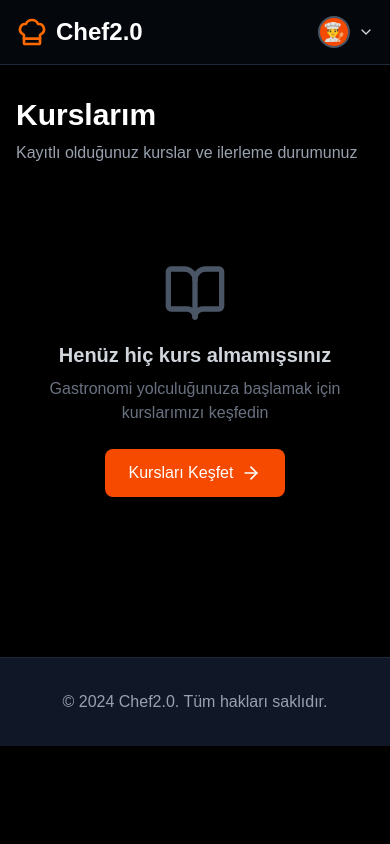
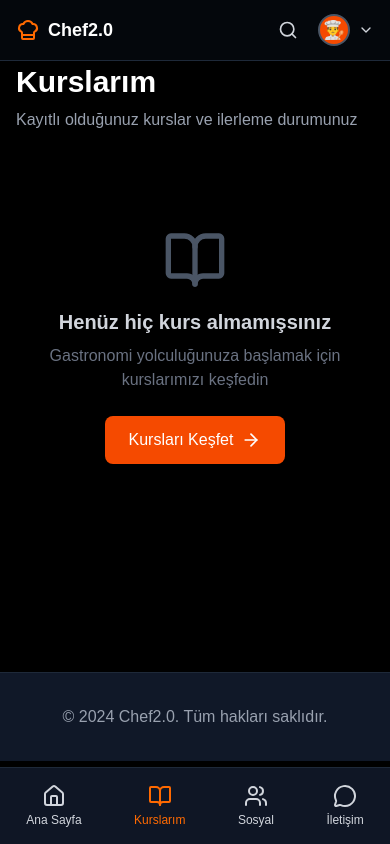
Before and after one commit to ikayaalp/gastrofolly, a Next.js app: page /my-courses in a window 390 px wide. Built offline with nearby package versions, Linux system fonts and the light colour scheme; no server answers; the database is empty; sample sign-in values are in the browser's storage.

Commit message:
Add mobile navigation to My Courses page
- Added responsive header (desktop: full header, mobile: compact top bar)
- Added mobile bottom navigation with proper transparency
- Fixed padding for mobile bottom navigation
- My Courses page now has consistent mobile UX

```diff
--- a/src/app/my-courses/page.tsx
+++ b/src/app/my-courses/page.tsx
@@ -4,7 +4,7 @@ import { prisma } from "@/lib/prisma"
 import { redirect } from "next/navigation"
 import Link from "next/link"
 import Image from "next/image"
-import { ChefHat, Play, Clock, BookOpen, Star, ArrowRight } from "lucide-react"
+import { ChefHat, Play, Clock, BookOpen, Star, ArrowRight, Home, Users, MessageCircle, Search } from "lucide-react"
 import UserDropdown from "@/components/ui/UserDropdown"
 
 async function getUserCourses(userId: string) {
@@ -58,8 +58,8 @@ export default async function MyCoursesPage() {
 
   return (
     <div className="min-h-screen bg-black text-white">
-      {/* Header */}
-      <header className="bg-gray-900/30 border-b border-gray-800 sticky top-0 z-50">
+      {/* Desktop Header */}
+      <header className="hidden md:block bg-gray-900/30 backdrop-blur-sm border-b border-gray-800 sticky top-0 z-50">
         <div className="max-w-7xl mx-auto px-4 sm:px-6 lg:px-8">
           <div className="flex items-center justify-between py-4">
             <div className="flex items-center space-x-8">
@@ -70,7 +70,7 @@ export default async function MyCoursesPage() {
                   <span className="bg-orange-600 text-white px-2 py-1 rounded text-sm font-medium">Admin</span>
                 )}
               </Link>
-              <nav className="hidden md:flex space-x-6">
+              <nav className="flex space-x-6">
                 <Link href="/home" className="text-gray-300 hover:text-white transition-colors">
                   Ana Sayfa
                 </Link>
@@ -103,7 +103,23 @@ export default async function MyCoursesPage() {
         </div>
       </header>
 
-      <main className="max-w-7xl mx-auto px-4 sm:px-6 lg:px-8 py-8">
+      {/* Mobile Top Bar */}
+      <div className="md:hidden fixed top-0 left-0 right-0 z-50 bg-gray-900/30 backdrop-blur-sm border-b border-gray-800">
+        <div className="flex justify-between items-center py-3 px-4">
+          <Link href="/home" className="flex items-center space-x-2">
+            <ChefHat className="h-6 w-6 text-orange-500" />
+            <span className="text-lg font-bold text-white">Chef2.0</span>
+          </Link>
+          <div className="flex items-center space-x-3">
+            <button className="p-2 text-gray-300 hover:text-white transition-colors">
+              <Search className="h-5 w-5" />
+            </button>
+            <UserDropdown />
+          </div>
+        </div>
+      </div>
+
+      <main className="max-w-7xl mx-auto px-4 sm:px-6 lg:px-8 py-8 pt-16 md:pt-8 pb-20 md:pb-8">
         <div className="mb-8">
           <h1 className="text-3xl font-bold text-white mb-2">Kurslarım</h1>
           <p className="text-gray-400">
@@ -231,6 +247,28 @@ export default async function MyCoursesPage() {
         )}
       </main>
 
+      {/* Mobile Bottom Navigation */}
+      <div className="md:hidden fixed bottom-0 left-0 right-0 z-50 bg-gray-900/95 backdrop-blur-sm border-t border-gray-800">
+        <div className="flex justify-around items-center py-2">
+          <Link href="/home" className="flex flex-col items-center py-2 px-3 text-gray-300 hover:text-white transition-colors">
+            <Home className="h-6 w-6" />
+            <span className="text-xs font-medium mt-1">Ana Sayfa</span>
+          </Link>
+          <Link href="/my-courses" className="flex flex-col items-center py-2 px-3 text-orange-500">
+            <BookOpen className="h-6 w-6" />
+            <span className="text-xs font-medium mt-1">Kurslarım</span>
+          </Link>
+          <Link href="/chef-sosyal" className="flex flex-col items-center py-2 px-3 text-gray-300 hover:text-white transition-colors">
+            <Users className="h-6 w-6" />
+            <span className="text-xs font-medium mt-1">Sosyal</span>
+          </Link>
+          <Link href="/contact" className="flex flex-col items-center py-2 px-3 text-gray-300 hover:text-white transition-colors">
+            <MessageCircle className="h-6 w-6" />
+            <span className="text-xs font-medium mt-1">İletişim</span>
+          </Link>
+        </div>
+      </div>
+
       {/* Footer */}
       <footer className="bg-gray-900 text-white py-8 border-t border-gray-800 mt-16">
         <div className="max-w-7xl mx-auto px-4 sm:px-6 lg:px-8 text-center text-gray-400">
```
